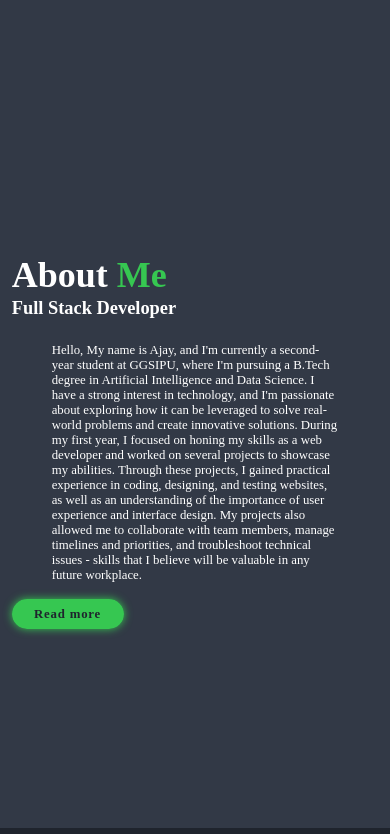
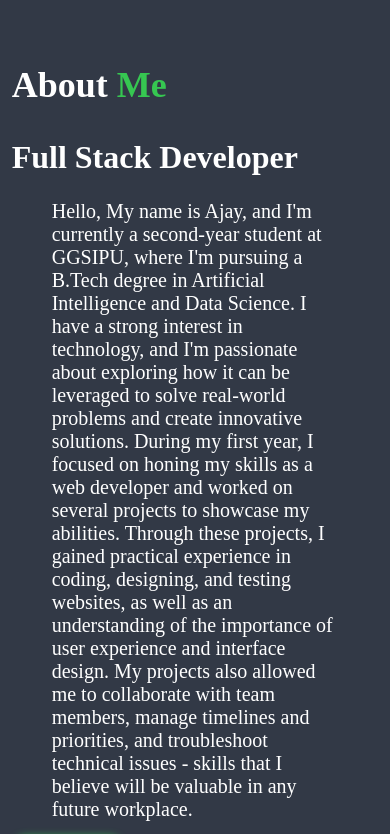
Before and after one commit to Ajay-308/Portfolio, a website: page index.html in a window 390 px wide. Shown: the part 860-1694 px from the top of the page. Drawn offline with nearby package versions, Linux system fonts and the light colour scheme.

Commit message:
Update style.css

```diff
--- a/style.css
+++ b/style.css
@@ -424,6 +424,17 @@ span{
     .about{
         flex-direction: column;
     }
+    .about-content h2 {
+       line-height: 1.2;
+    }
+    .about-content h3 {
+      font-size: 4rem;
+      margin-top: 4rem;
+    }
+    .about-content p {
+       font-size: 2.5rem;
+       margin: 3rem 5rem 3rem;
+     }
     .about-img{
         width: 50vw;
         margin-top:4rem ;
```
